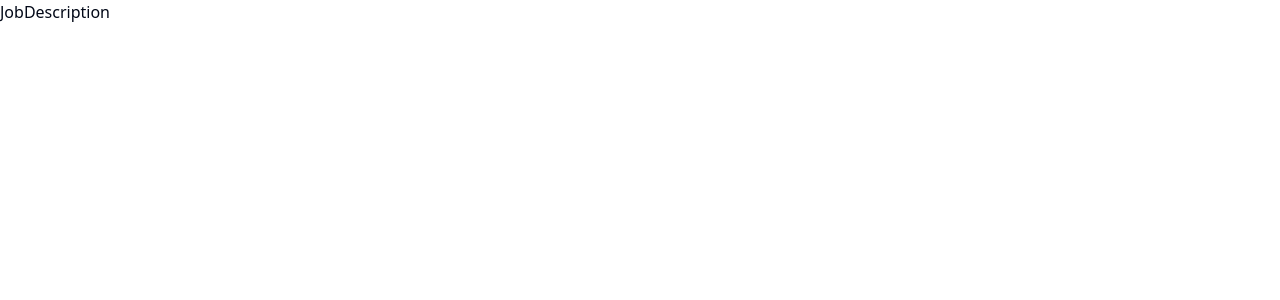
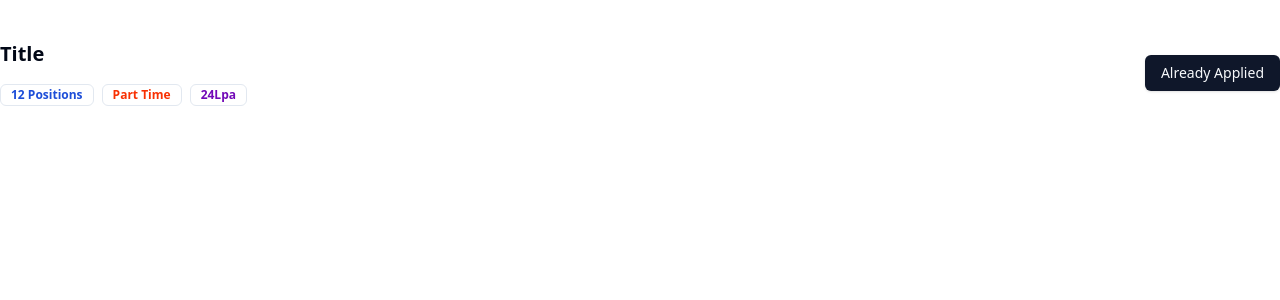
Before and after one commit to arnav1203/Job-Portal, a React (Vite) app in the folder client/: page /description/1 in a window 1280 px wide. Shown: the top 300 px of the page. Built offline with nearby package versions, Linux system fonts and the light colour scheme.

Commit message:
Apply part

```diff
--- a/client/src/components/JobDescription.jsx
+++ b/client/src/components/JobDescription.jsx
@@ -1,7 +1,30 @@
 import React from "react";
+import { Badge } from "./ui/badge";
+import { Button } from "./ui/button";
 
 const JobDescription = () => {
-  return <div>JobDescription</div>;
+  const isApplied = true;
+  return (
+    <div className="max-w-7xl mx-auto my-10">
+      <div className="flex items-center justify-between">
+        <div>
+          <h1 className="font-bold text-xl">Title</h1>
+          <div className="flex items-center gap-2 mt-4">
+            <Badge className={"text-blue-700 font-bold"} variant={"ghost"}>
+              12 Positions
+            </Badge>
+            <Badge className={"text-[#F83002] font-bold"} variant={"ghost"}>
+              Part Time
+            </Badge>
+            <Badge className={"text-[#7209b7] font-bold"} variant={"ghost"}>
+              24Lpa
+            </Badge>
+          </div>
+        </div>
+        <Button>{isApplied ? "Already Applied" : "Apply Now"}</Button>
+      </div>
+    </div>
+  );
 };
 
 export default JobDescription;
```
